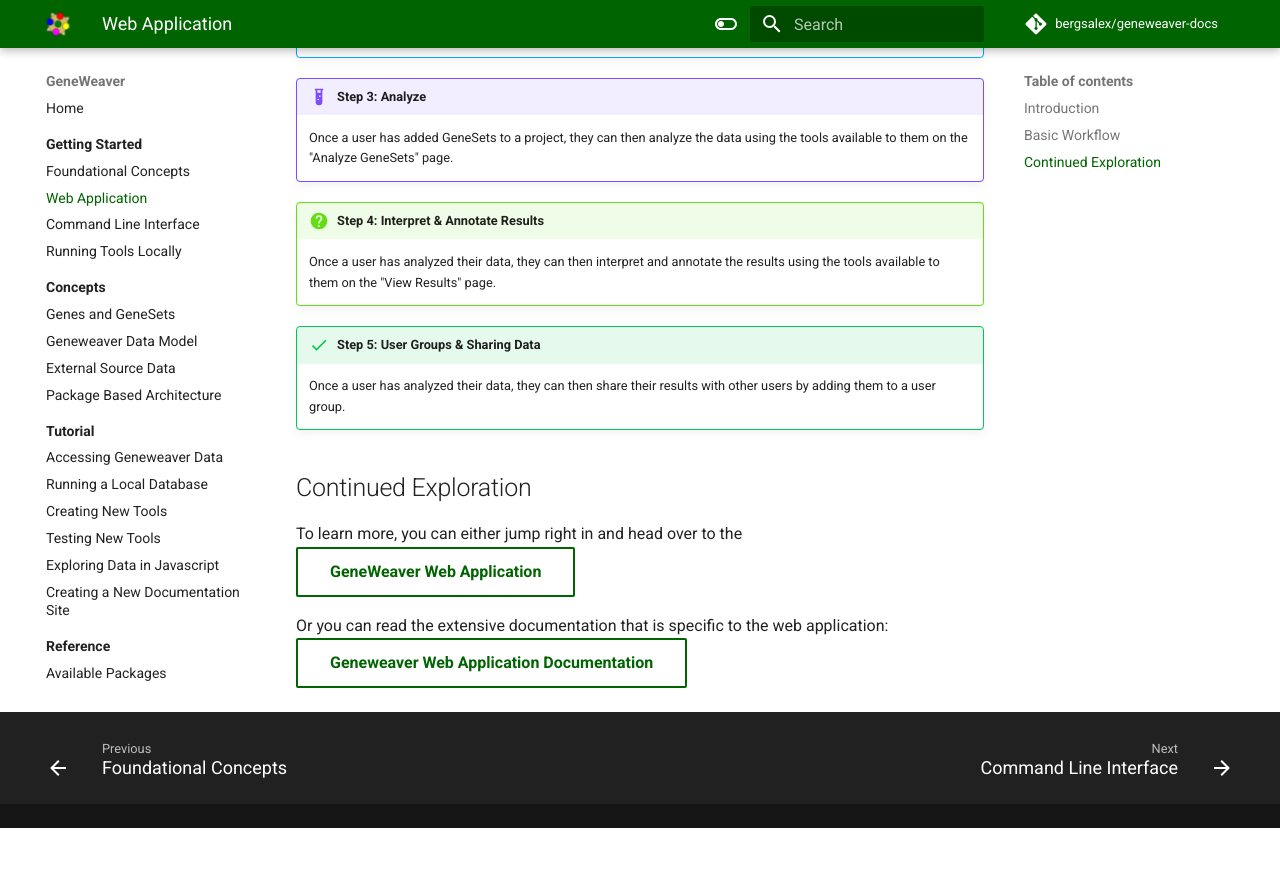
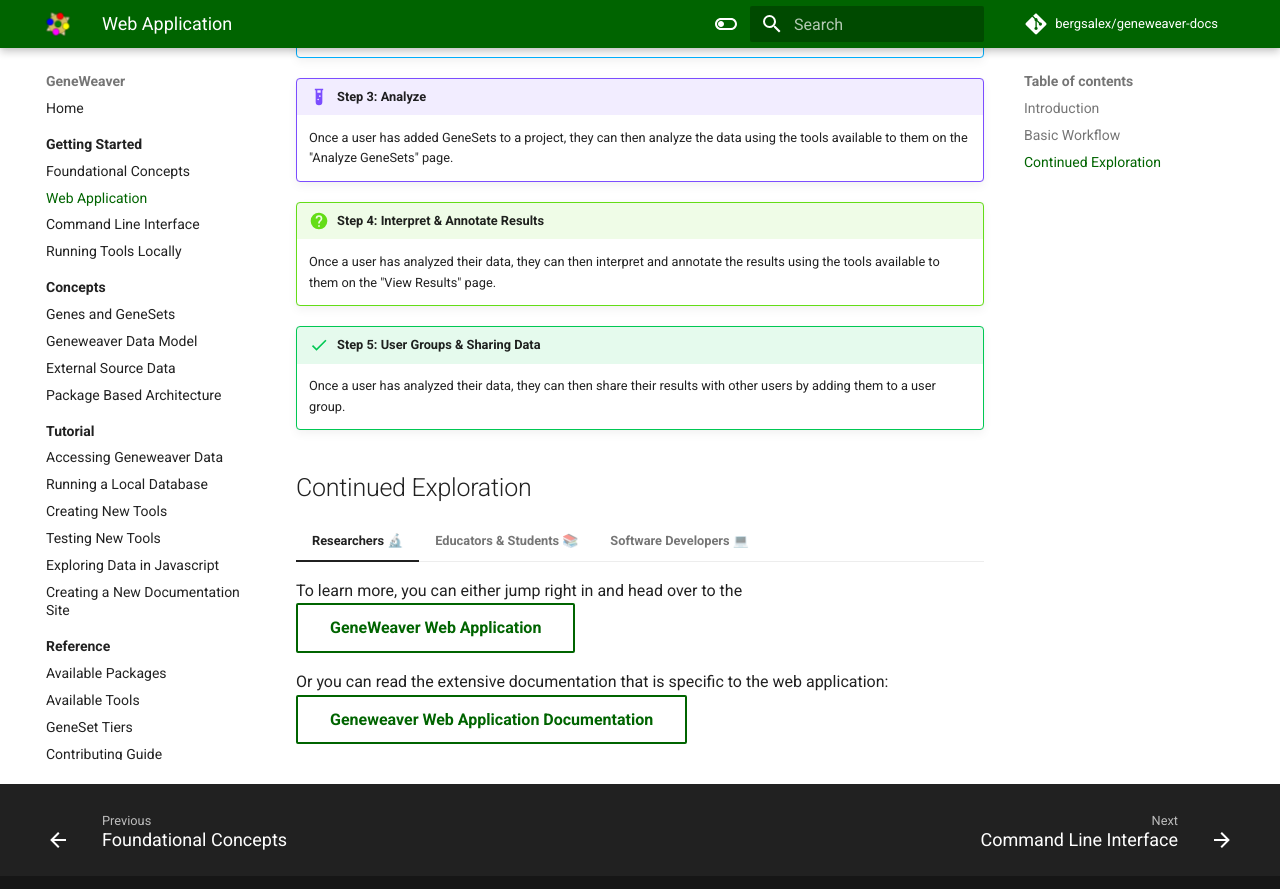
Before and after one commit to TheJacksonLaboratory/geneweaver-docs, an MkDocs documentation site: the page built from docs/getting-started/web-application.md, in a window 1280 px wide and 900 px high, scrolled down 1294 px. Shown: the top 889 px of the window. Built offline with MkDocs 1.6.1 and Material for MkDocs 9.7.7, drawn with Linux system fonts in a browser that asks for light colours; comment, search, counter and statistics services are not loaded; before the commit the page ends 2122 px from its top, so only the background shows below that; some of the changed lines change nothing that is shown.

Commit message:
Adding placeholders for next steps for web application getting started page

```diff
--- a/docs/getting-started/web-application.md
+++ b/docs/getting-started/web-application.md
@@ -45,8 +45,27 @@
 
 ## Continued Exploration
 
-To learn more, you can either jump right in and head over to the
-[GeneWeaver Web Application](https://geneweaver.org){ .md-button }
+=== "Researchers 🔬"
+    To learn more, you can either jump right in and head over to the
+    [GeneWeaver Web Application](https://geneweaver.org){ .md-button }
 
-Or you can read the extensive documentation that is specific to the web application:
-[Geneweaver Web Application Documentation](https://geneweaver.org/help/){ .md-button }
+    Or you can read the extensive documentation that is specific to the web application:
+    [Geneweaver Web Application Documentation](https://geneweaver.org/help/){ .md-button }
+
+=== "Educators & Students 📚"
+    !!! warning "Work in Progress"
+        To learn more, you can either jump right in and head over to the
+
+        [GeneWeaver Web Application](https://geneweaver.org){ .md-button }
+
+        Or you can read the extensive documentation that is specific to the web application:
+        [Geneweaver Web Application Documentation](https://geneweaver.org/help/){ .md-button }
+
+=== "Software Developers 💻"
+    !!! warning "Work in Progress"
+        To learn more, you can either jump right in and head over to the
+
+        [GeneWeaver Web Application](https://geneweaver.org){ .md-button }
+
+        Or you can read the extensive documentation that is specific to the web application:
+        [Geneweaver Web Application Documentation](https://geneweaver.org/help/){ .md-button }
```
